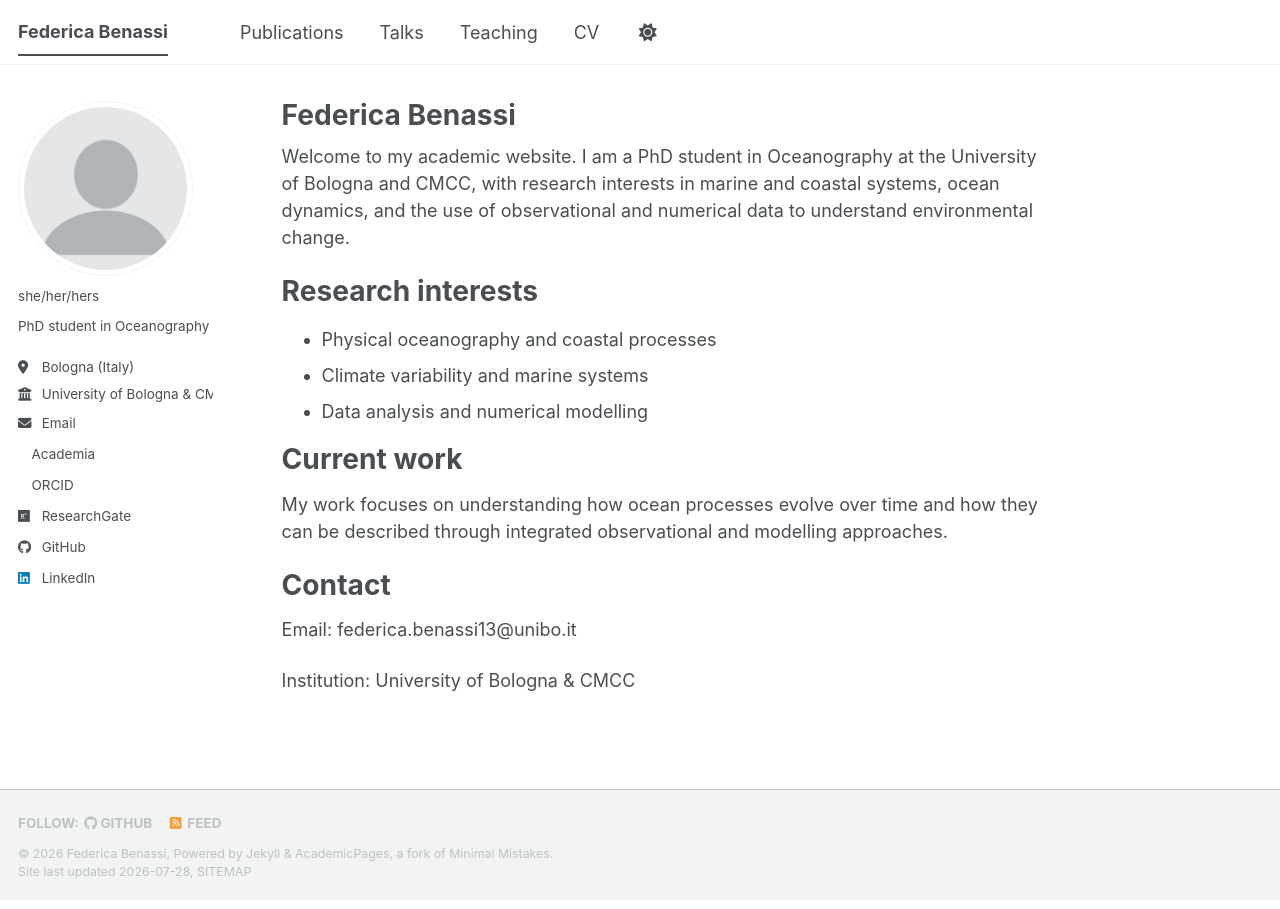
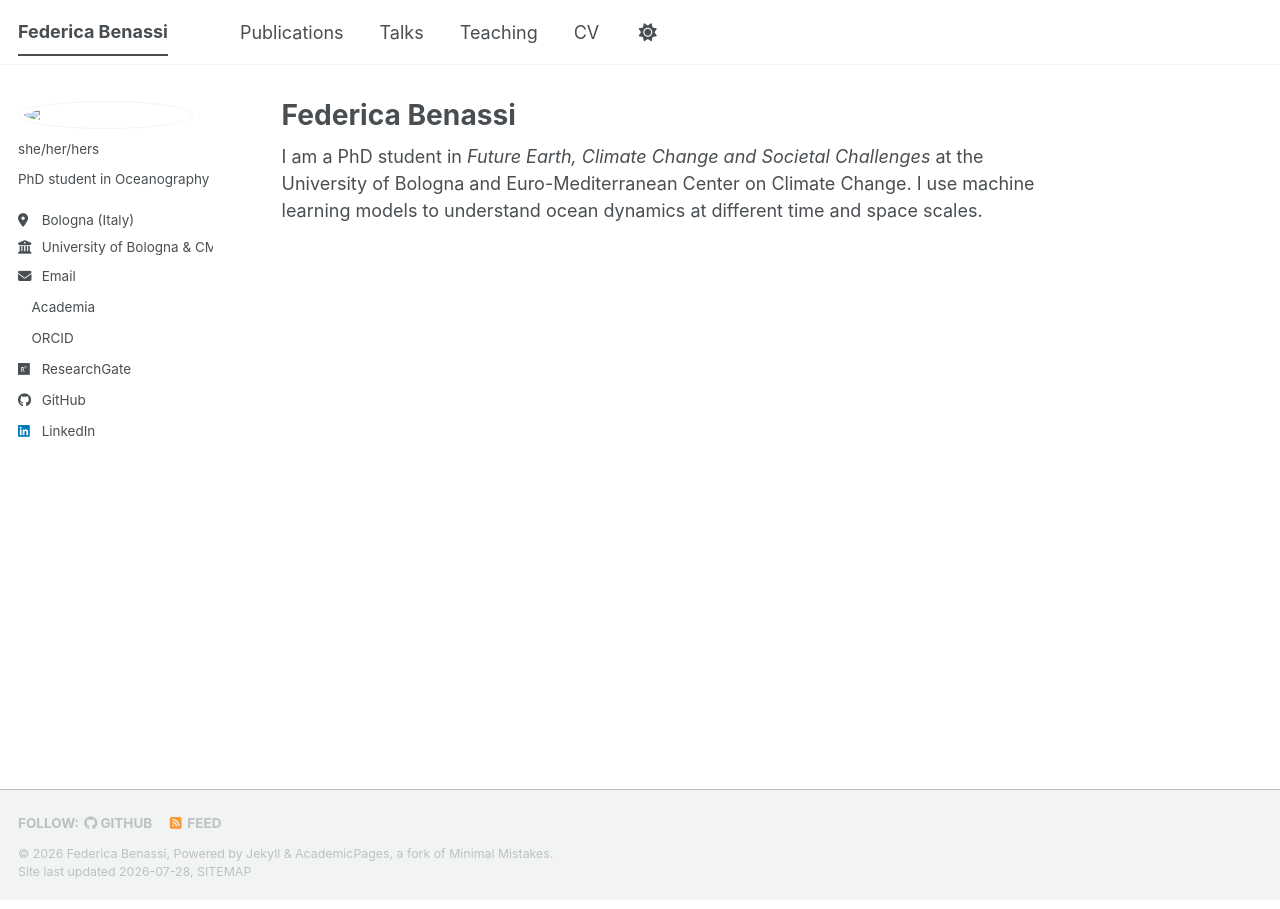
Before and after one commit to fedebenassi/fedebenassi.github.io, a Jekyll site: the page built from _pages/about.md, in a window 1280 px wide. Built offline with Jekyll 4.4.1, drawn with Linux system fonts in a browser that asks for light colours; a style sheet for code colours, icons or effects is not loaded.

Commit message:
update main page

```diff
--- a/_config.yml
+++ b/_config.yml
@@ -23,7 +23,7 @@ repository               : "fedebenassi/fedebenassi.github.io"
 #               Additional customization can be done by editing /_includes/author-profile.html
 author:
   # Biographic information
-  avatar           : "profile.png"
+  avatar           : "images/profile.jpeg"
   name             : " "
   pronouns         : "she/her/hers" # example: "she/her"
   bio              : "PhD student in Oceanography"
--- a/_pages/about.md
+++ b/_pages/about.md
@@ -7,20 +7,4 @@ redirect_from:
   - /about.html
 ---
 
-Welcome to my academic website. I am a PhD student in Oceanography at the University of Bologna and CMCC, with research interests in marine and coastal systems, ocean dynamics, and the use of observational and numerical data to understand environmental change.
-
-Research interests
-======
-- Physical oceanography and coastal processes
-- Climate variability and marine systems
-- Data analysis and numerical modelling
-
-Current work
-======
-My work focuses on understanding how ocean processes evolve over time and how they can be described through integrated observational and modelling approaches.
-
-Contact
-======
-Email: federica.benassi13@unibo.it
-
-Institution: University of Bologna & CMCC
+I am a PhD student in *Future Earth, Climate Change and Societal Challenges* at the University of Bologna and Euro-Mediterranean Center on Climate Change. I use machine learning models to understand ocean dynamics at different time and space scales.
```
